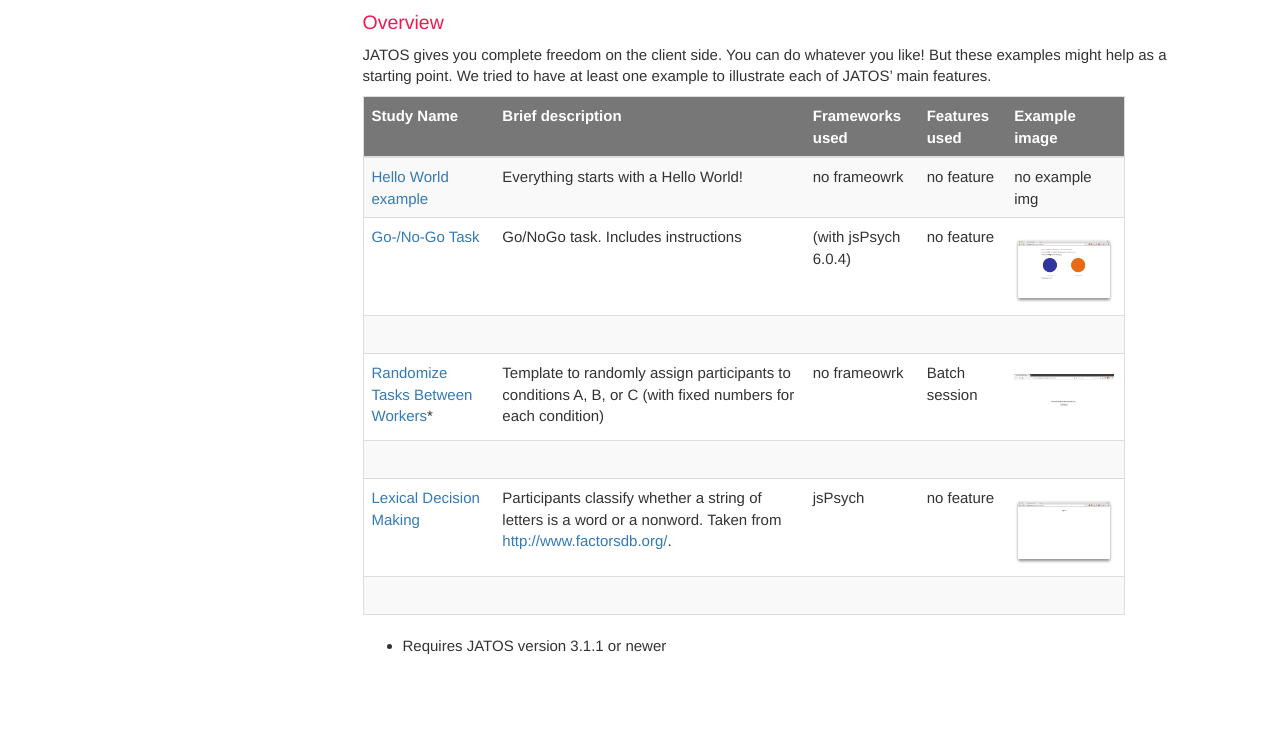
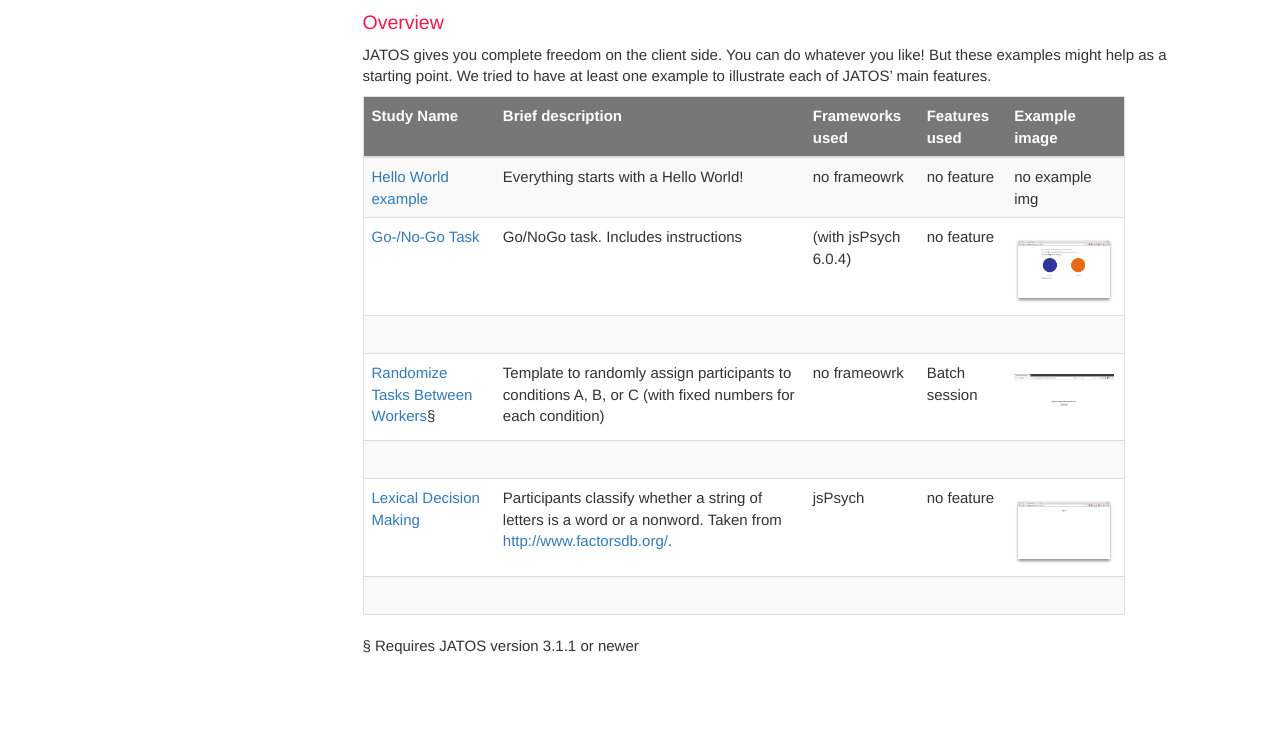
Before and after one commit to kristian-lange-tw/JATOS_docs_v3, a Jekyll site: the page built from pages/Example-Studies-Table.md, in a window 1280 px wide. Shown: the part 322-1066 px from the top of the page. Built offline with Jekyll 4.4.1, drawn with Linux system fonts in a browser that asks for light colours; nearby versions of some CDN libraries; comment, search, counter and statistics services are not loaded.

Commit message:
Update Example-Studies-Table.md

```diff
--- a/pages/Example-Studies-Table.md
+++ b/pages/Example-Studies-Table.md
@@ -17,9 +17,9 @@ JATOS gives you complete freedom on the client side. You can do whatever you lik
 |-------------------|-------------------|-------------------|-------------------|-------------------|
 | [Hello World example](https://github.com/JATOS/JATOS_examples/raw/master/examples/hello_world.zip) | Everything starts with a Hello World! | no frameowrk | no feature| no example img |
 | [Go-/No-Go Task](https://github.com/JATOS/JATOS_examples/raw/master/examples/go-nogo_task_(using_jspsych_6).zip) | Go/NoGo task. Includes instructions |  (with jsPsych 6.0.4) | no feature|  {% include image.html file="example-studies/Screenshot_gonogo.png" alt="Screenshot Go- / No-Go Task" max-width="100" %} |
-| [Randomize Tasks Between Workers](https://github.com/JATOS/JATOS_examples/raw/master/examples/randomize_tasks_between_workers.zip)*| Template to randomly assign participants to conditions A, B, or C (with fixed numbers for each condition) | no frameowrk | Batch session| {% include image.html file="example-studies/Screenshot_randomization_between_workers.png" alt="Screenshot Randomization between participants" max-width="100" %} |
+| [Randomize Tasks Between Workers](https://github.com/JATOS/JATOS_examples/raw/master/examples/randomize_tasks_between_workers.zip)§| Template to randomly assign participants to conditions A, B, or C (with fixed numbers for each condition) | no frameowrk | Batch session| {% include image.html file="example-studies/Screenshot_randomization_between_workers.png" alt="Screenshot Randomization between participants" max-width="100" %} |
 | [Lexical Decision Making](https://github.com/JATOS/JATOS_examples/raw/master/examples/lexical_decision_(using_jspsych).zip) | Participants classify whether a string of letters is a word or a nonword. Taken from [http://www.factorsdb.org/](http://www.factorsdb.org/). | jsPsych | no feature| {% include image.html file="example-studies/Screenshot_lexicalDecision_word.png" alt="Screenshot Lexical Decision" max-width="100" %} |
 
 
 
-* Requires JATOS version 3.1.1 or newer
+§ Requires JATOS version 3.1.1 or newer
```
